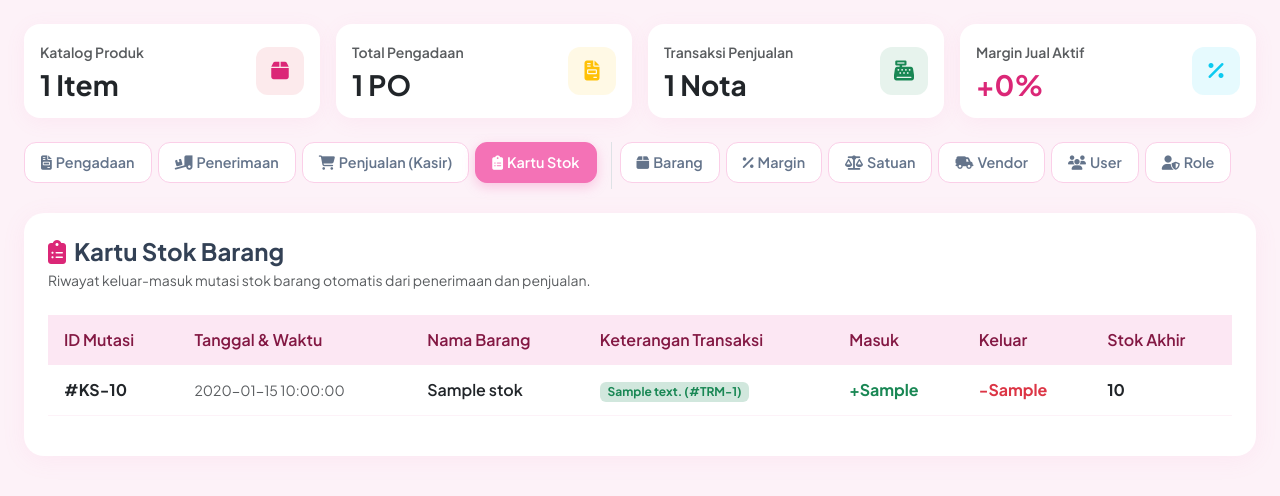
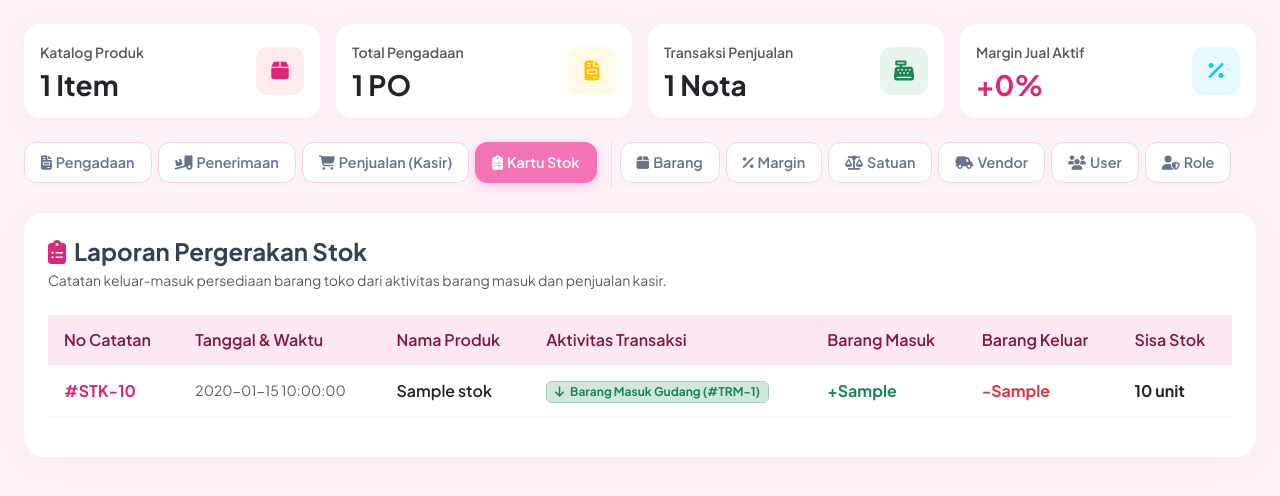
Before and after one commit to rraaqoh07/project-pbd, a PHP site: page /kartu_stok.php in a window 1280 px wide. Shown: the part 81-577 px from the top of the page. Run offline with PHP 8.4, Linux system fonts and the light colour scheme; the visitor is signed in with stand-in values (Sample User, id 1); tables that the repository leaves empty or names only in its code hold one stand-in row (values such as "Sample post").

Commit message:
Memperhalus bahasa tampilan halaman kartu stok

```diff
--- a/kartu_stok.php
+++ b/kartu_stok.php
@@ -3,41 +3,52 @@ include 'koneksi.php';
 include 'header.php';
 ?>
 
-<h4 class="fw-bold mb-1"><i class="fa-solid fa-clipboard-list text-pink-pastel me-2"></i>Kartu Stok Barang</h4>
-<p class="text-muted small mb-4">Riwayat keluar-masuk mutasi stok barang otomatis dari penerimaan dan penjualan.</p>
+<h4 class="fw-bold mb-1"><i class="fa-solid fa-clipboard-list text-pink-pastel me-2"></i>Laporan Pergerakan Stok</h4>
+<p class="text-muted small mb-4">Catatan keluar-masuk persediaan barang toko dari aktivitas barang masuk dan penjualan kasir.</p>
 
 <div class="table-responsive">
     <table class="table align-middle">
         <thead>
             <tr>
-                <th>ID Mutasi</th>
+                <th>No Catatan</th>
                 <th>Tanggal & Waktu</th>
-                <th>Nama Barang</th>
-                <th>Keterangan Transaksi</th>
-                <th>Masuk</th>
-                <th>Keluar</th>
-                <th>Stok Akhir</th>
+                <th>Nama Produk</th>
+                <th>Aktivitas Transaksi</th>
+                <th>Barang Masuk</th>
+                <th>Barang Keluar</th>
+                <th>Sisa Stok</th>
             </tr>
         </thead>
         <tbody>
             <?php
             $ks = mysqli_query($conn, "SELECT * FROM v_kartu_stok");
+            if (mysqli_num_rows($ks) == 0):
+            ?>
+                <tr>
+                    <td colspan="7" class="text-center text-muted py-4 small">Belum ada riwayat pergerakan stok barang.</td>
+                </tr>
+            <?php
+            endif;
             while ($row = mysqli_fetch_assoc($ks)):
             ?>
             <tr>
-                <td class="fw-bold">#KS-<?= $row['idkartu_stok'] ?></td>
+                <td class="fw-bold text-pink-pastel">#STK-<?= $row['idkartu_stok'] ?></td>
                 <td class="small text-muted"><?= $row['tanggal'] ?></td>
                 <td class="fw-semibold"><?= $row['nama_barang'] ?></td>
                 <td>
                     <?php if ($row['masuk'] > 0): ?>
-                        <span class="badge bg-success-subtle text-success"><?= $row['keterangan'] ?> (#TRM-<?= $row['idtransaksi'] ?>)</span>
+                        <span class="badge bg-success-subtle text-success border border-success-subtle">
+                            <i class="fa-solid fa-arrow-down me-1"></i> Barang Masuk Gudang (#TRM-<?= $row['idtransaksi'] ?>)
+                        </span>
                     <?php else: ?>
-                        <span class="badge bg-danger-subtle text-danger"><?= $row['keterangan'] ?> (#JL-<?= $row['idtransaksi'] ?>)</span>
+                        <span class="badge bg-danger-subtle text-danger border border-danger-subtle">
+                            <i class="fa-solid fa-arrow-up me-1"></i> Terjual di Kasir (#JL-<?= $row['idtransaksi'] ?>)
+                        </span>
                     <?php endif; ?>
                 </td>
                 <td class="fw-bold text-success"><?= $row['masuk'] > 0 ? '+' . $row['masuk'] : '-' ?></td>
                 <td class="fw-bold text-danger"><?= $row['keluar'] > 0 ? '-' . $row['keluar'] : '-' ?></td>
-                <td class="fw-bold text-dark"><?= $row['stok_akhir'] ?></td>
+                <td class="fw-bold text-dark"><?= $row['stok_akhir'] ?> unit</td>
             </tr>
             <?php endwhile; ?>
         </tbody>
```
